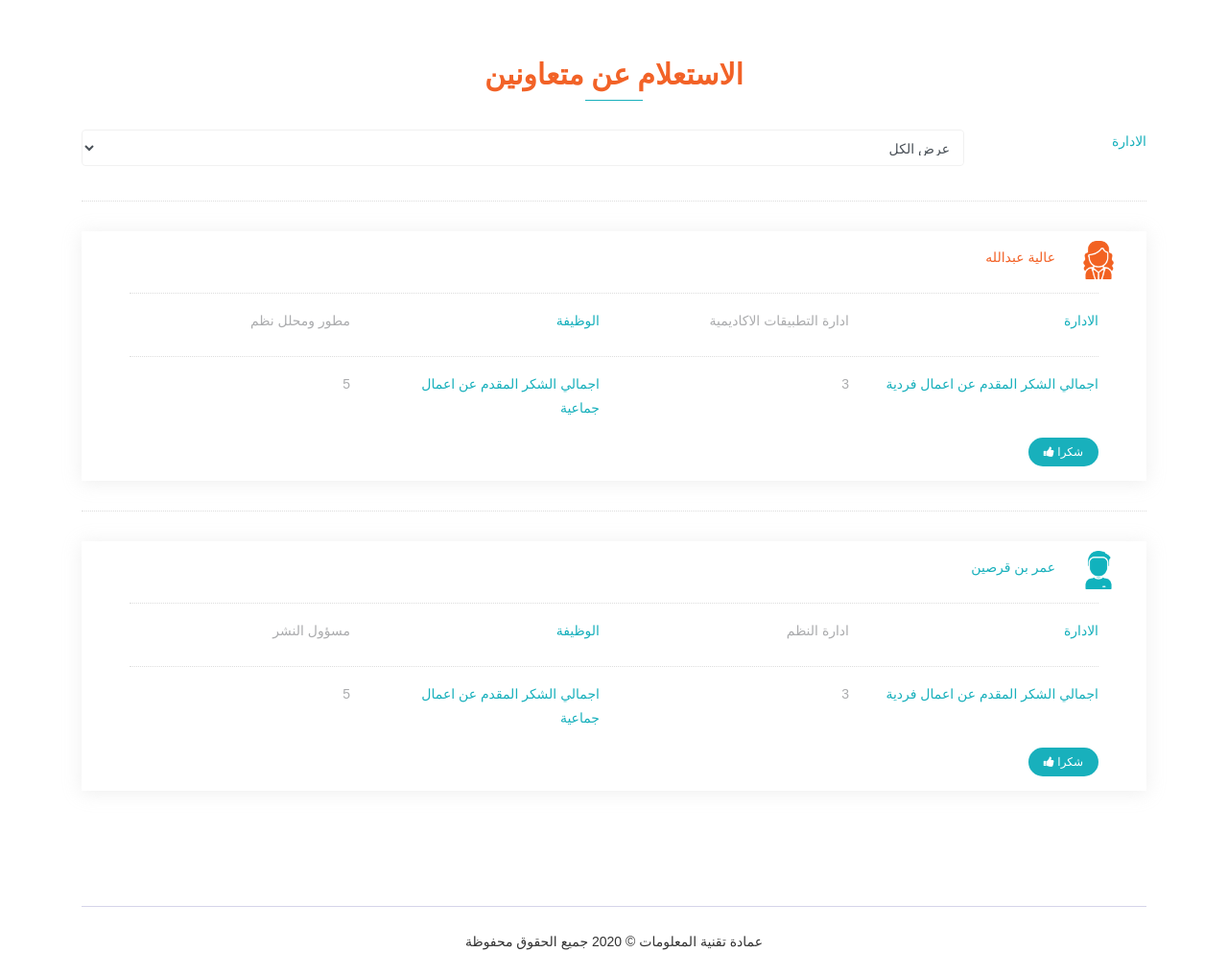
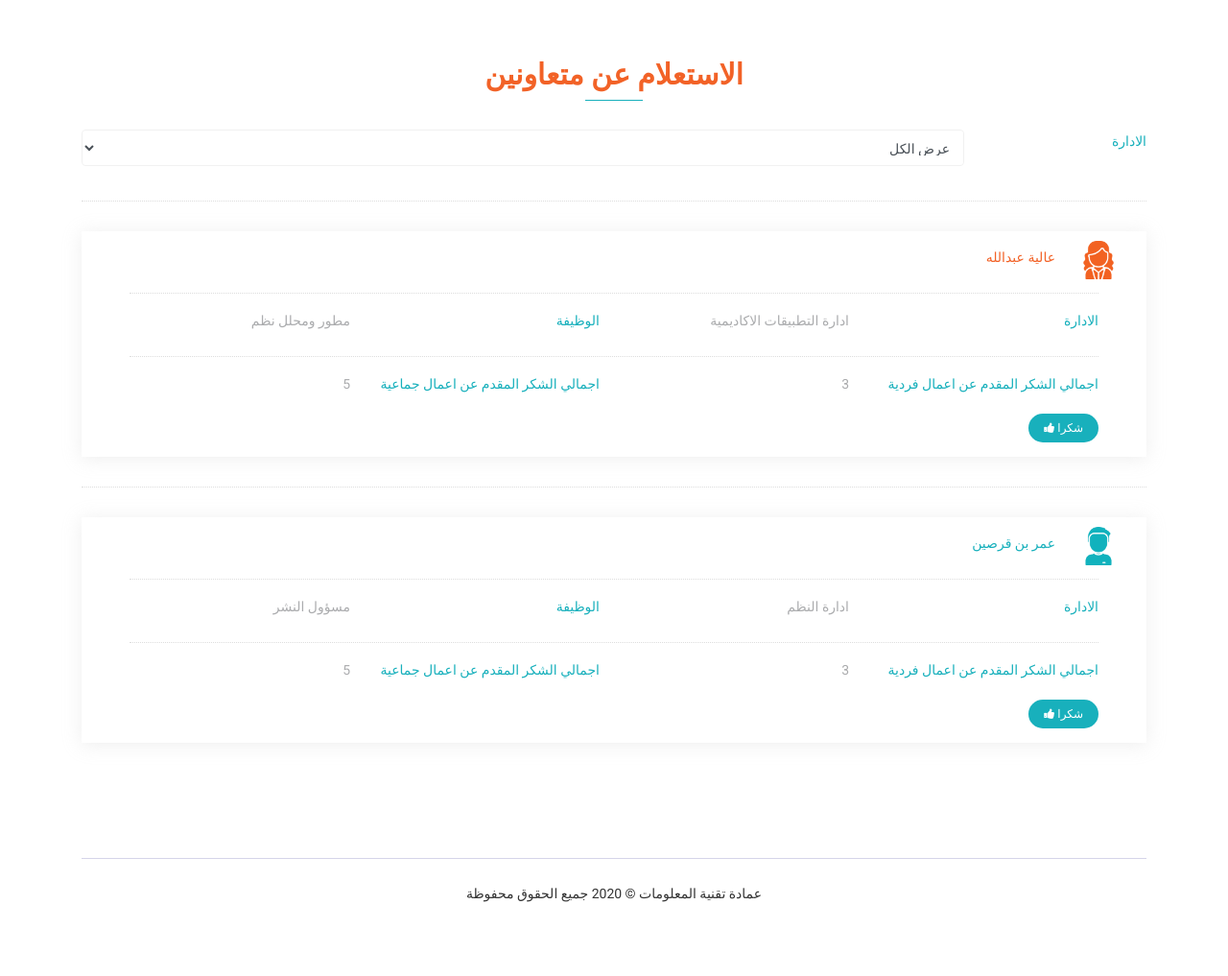
Before and after one commit to AmalAL-Otaibi/AmalAL-Otaibi.github.io, a plain HTML site: page kau_thanks/search_collobration_worker.html in a window 1280 px wide. Shown: the whole page at 96% size. After the commit the page ends 967 px from the top, so only its background shows below. Drawn offline with Linux system fonts and the light colour scheme; a web font is replaced by a local one.

Commit message:
change fonts

```diff
--- a/kau_thanks/assets/css/main.css
+++ b/kau_thanks/assets/css/main.css
@@ -1,5 +1,4 @@
-
-@import url(http://fonts.googleapis.com/earlyaccess/droidarabickufi.css);
+@import url('https://fonts.googleapis.com/css?family=Open+Sans:400,700|Roboto:400,500,700');
 html {
   overflow-x: hidden;
 }
@@ -8,7 +7,7 @@ body {
   background: #fff;
   font-size: 14px;
   font-weight: 400;
-  font-family: 'Droid Arabic Kufi', sans-serif;
+  font-family: 'Roboto', sans-serif;
   -webkit-box-sizing: border-box;
   -moz-box-sizing: border-box;
   box-sizing: border-box;
@@ -26,7 +25,7 @@ h1, h2, h3, h4 {
 
   color: #222222;
   font-weight: 700;
-  font-family: 'Droid Arabic Kufi', serif;
+  font-family: 'Roboto', sans-serif;
 }
 
 a {
@@ -46,7 +45,7 @@ a a:focus {
 
 p {
   font-weight: 400;
-  font-family: 'Droid Arabic Kufi', sans-serif;
+  font-family: 'Roboto', sans-serif;
   margin: 0px;
   font-size: 14px;
 }
```
